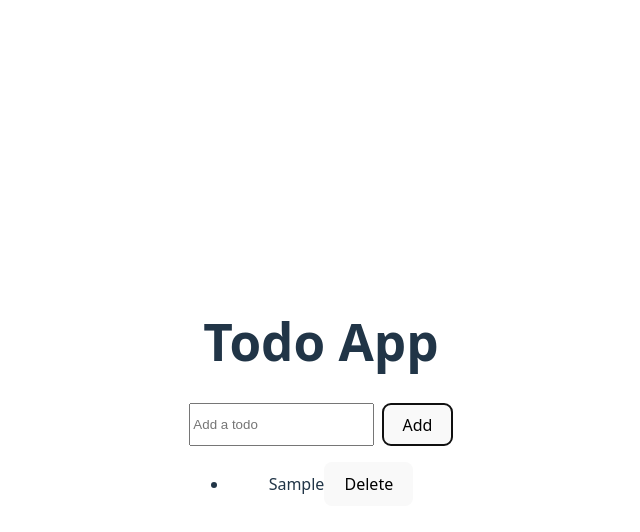
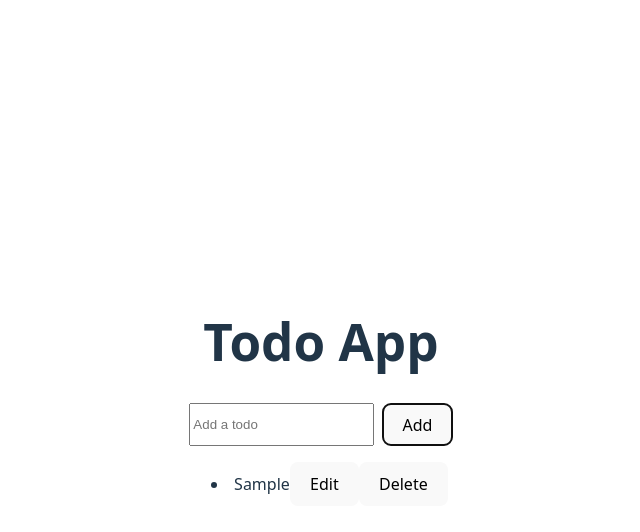
Before and after one commit to ocean6954/todo_app_vue, a Vue app: page / in a window 1280 px wide. Both pictures are taken after typing "Sample" into the empty fields and a click on the button "Add". Shown: the top 532 px of the page, without its empty margins (319-959 px from the left). Built offline with nearby package versions, Linux system fonts and the light colour scheme.

Commit message:
編集エリアの切り替え

```diff
--- a/src/App.vue
+++ b/src/App.vue
@@ -14,6 +14,7 @@ function addTodo(text: string) {
     id: nextId++,
     text,
     completed: false,
+    isEdit: false,
     createdAt: new Date(),
   });
 }
@@ -21,12 +22,23 @@ function addTodo(text: string) {
 function removeTodo(index: number) {
   todos.value.splice(index, 1);
 }
+
+function toEditMode(index: number) {
+  const todo = todos.value[index];
+  if (todo) {
+    todo.isEdit = !todo.isEdit;
+  }
+}
 </script>
 
 <template>
   <div class="app">
     <h1>Todo App</h1>
     <TodoInput @add-todo="addTodo" />
-    <TodoList :todos="todos" @remove-todo="removeTodo" />
+    <TodoList
+      :todos="todos"
+      @remove-todo="removeTodo"
+      @edit-todo="toEditMode"
+    />
   </div>
 </template>
--- a/src/components/TodoItem.vue
+++ b/src/components/TodoItem.vue
@@ -4,16 +4,26 @@ import type { Todo } from "../types/todo";
 const props = defineProps<{
   todo: Todo;
   index: number;
+  isEdit: boolean;
 }>();
 
 const emit = defineEmits<{
   (e: "remove-todo", index: number): void;
+  (e: "edit-todo", index: number): void;
 }>();
+
+function handleEdit() {
+  console.log("Edit button clicked for todo:", props.todo.text);
+  emit("edit-todo", props.index);
+}
 </script>
 
 <template>
   <li>
-    <span>{{ props.todo.text }}</span>
+    <span v-if="!props.isEdit"> {{ props.todo.text }}</span>
+    <input v-else type="text" :value="props.todo.text" />
+    <button v-if="!props.isEdit" @click="handleEdit">Edit</button>
+    <button v-else @click="handleEdit">Save</button>
     <button @click="emit('remove-todo', index)">Delete</button>
   </li>
 </template>
--- a/src/components/TodoList.vue
+++ b/src/components/TodoList.vue
@@ -9,6 +9,7 @@ const props = defineProps<{
 
 const emit = defineEmits<{
   (e: "remove-todo", index: number): void;
+  (e: "edit-todo", index: number): void;
 }>();
 </script>
 
@@ -19,7 +20,9 @@ const emit = defineEmits<{
       :key="todo.id"
       :todo="todo"
       :index="index"
+      :isEdit="todo.isEdit"
       @remove-todo="emit('remove-todo', $event)"
+      @edit-todo="emit('edit-todo', $event)"
     />
   </ul>
 </template>
--- a/src/types/todo.ts
+++ b/src/types/todo.ts
@@ -3,4 +3,5 @@ export interface Todo {
   text: string;
   completed: boolean;
   createdAt: Date;
+  isEdit: boolean;
 }
```
